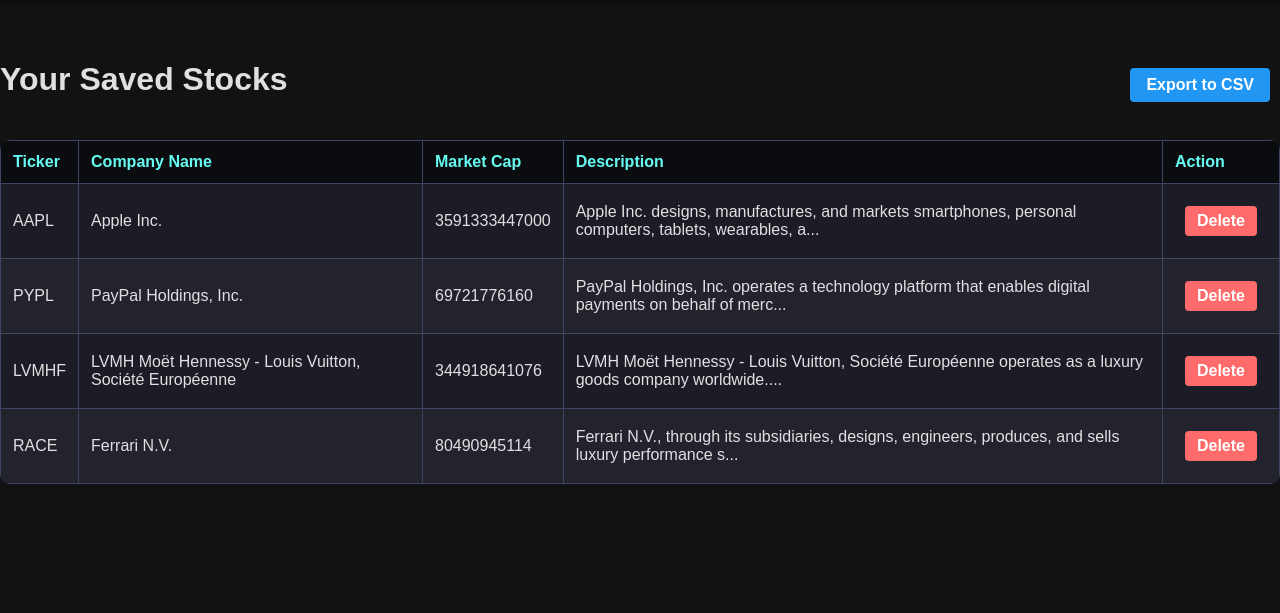
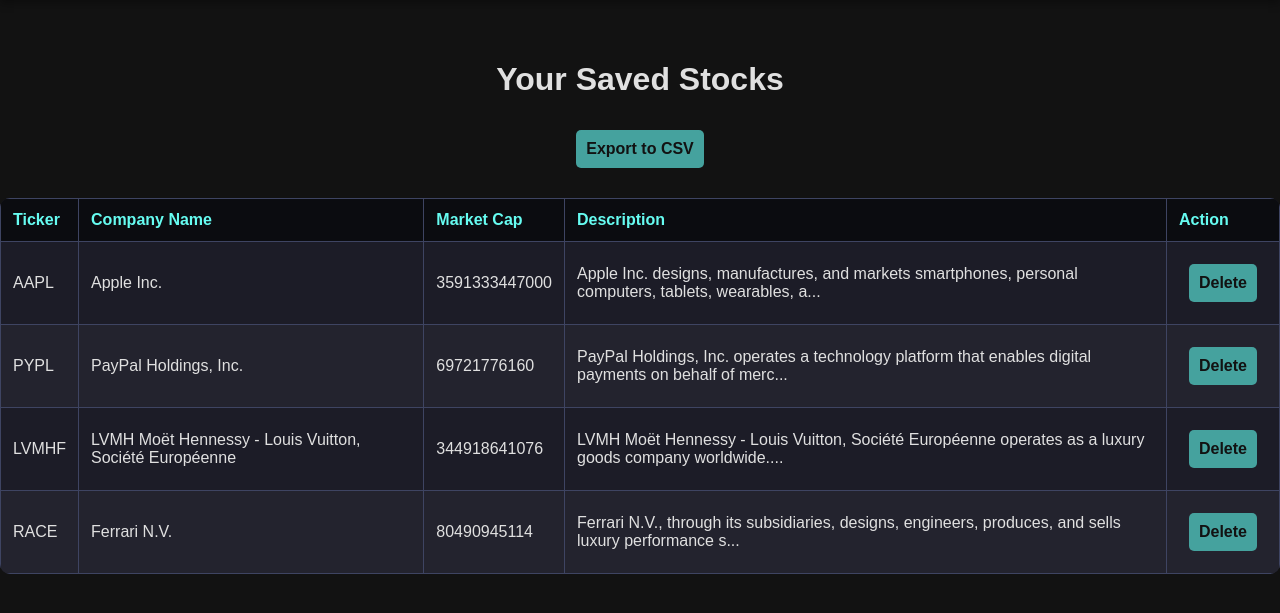
Before and after one commit to dzakaddodle/website_project, a Flask app: page /saved_tickers in a window 1280 px wide. Shown: the part 49-662 px from the top of the page. Run offline with Flask 3, Linux system fonts and the light colour scheme; a user stored in the database is signed in; data comes from the database, SQL or seed files in the repository.

Commit message:
Update saved_tickers.html

```diff
--- a/templates/saved_tickers.html
+++ b/templates/saved_tickers.html
@@ -1,41 +1,11 @@
+<!-- saved_tickers.html -->
 <!DOCTYPE html>
 <html lang="en">
 <head>
     <meta charset="UTF-8">
     <meta name="viewport" content="width=device-width, initial-scale=1.0">
     <title>Saved Stocks</title>
-    <style>
-        body { font-family: Arial, sans-serif; margin: 20px; }
-        table { width: 100%; border-collapse: collapse; margin-top: 20px; }
-        th, td { border: 1px solid #ddd; padding: 12px; text-align: left; }
-        th { background-color: #f2f2f2; }
-        .delete-btn {
-            background-color: #ff6b6b;
-            color: white;
-            border: none;
-            border-radius: 4px;
-            padding: 6px 12px;
-            cursor: pointer;
-        }
-        .export-btn {
-            background-color: #2196F3;
-            color: white;
-            border: none;
-            border-radius: 4px;
-            padding: 8px 16px;
-            margin-top: 20px;
-            cursor: pointer;
-        }
-        .messages { margin: 20px 0; }
-        .error { color: #d32f2f; }
-        .success { color: #388e3c; }
-        .no-stocks { margin: 20px 0; font-style: italic; color: #666; }
-        .header-container {
-            display: flex;
-            justify-content: space-between;
-            align-items: center;
-        }
-    </style>
+    <link rel="stylesheet" type="text/css" href="{{ url_for('static', filename='styles.css') }}">
 </head>
 <body>
     {% include 'navbar.html' %}
@@ -43,7 +13,7 @@
     <div class="header-container">
         <h1>Your Saved Stocks</h1>
         {% if stocks and stocks|length > 0 %} <!--Only show "Export CSV" button if there is data-->
-        <form method="post">
+        <form action="{{ url_for('saved_tickers') }}" method="post">
             <input type="hidden" name="export_stocks" value="1">
             <button type="submit" class="export-btn">Export to CSV</button>
         </form>
@@ -80,7 +50,7 @@
                     <td>{{ stock[2] }}</td>
                     <td>{{ stock[3][:100] }}{% if stock[3]|length > 100 %}...{% endif %}</td>
                     <td>
-                        <form method="post" style="display: inline;">
+                        <form action="{{ url_for('saved_tickers') }}" method="post" style="display: inline;">
                             <input type="hidden" name="delete_stock" value="1">
                             <input type="hidden" name="ticker" value="{{ stock[0] }}">
                             <button type="submit" class="delete-btn">Delete</button>
```
